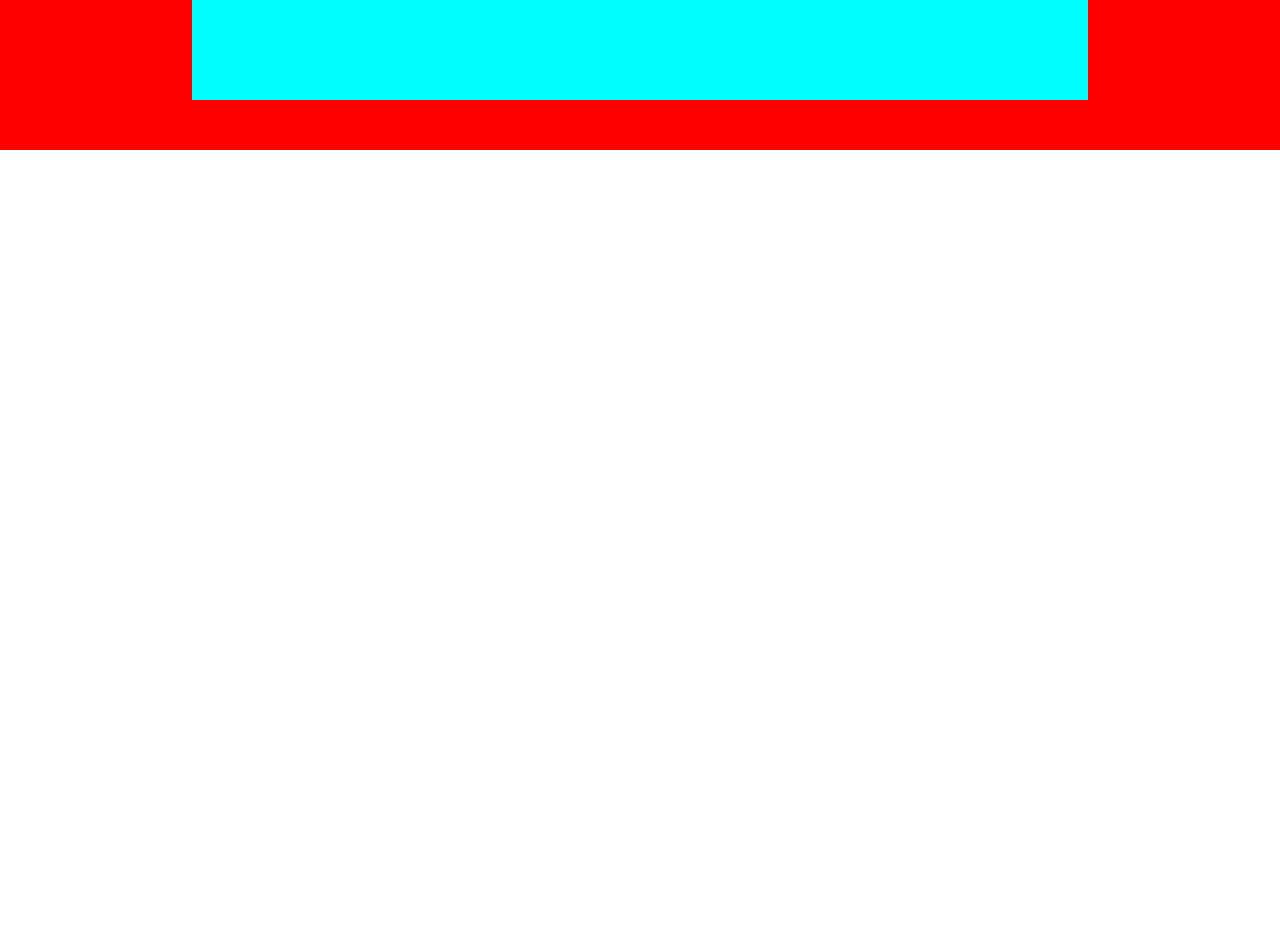
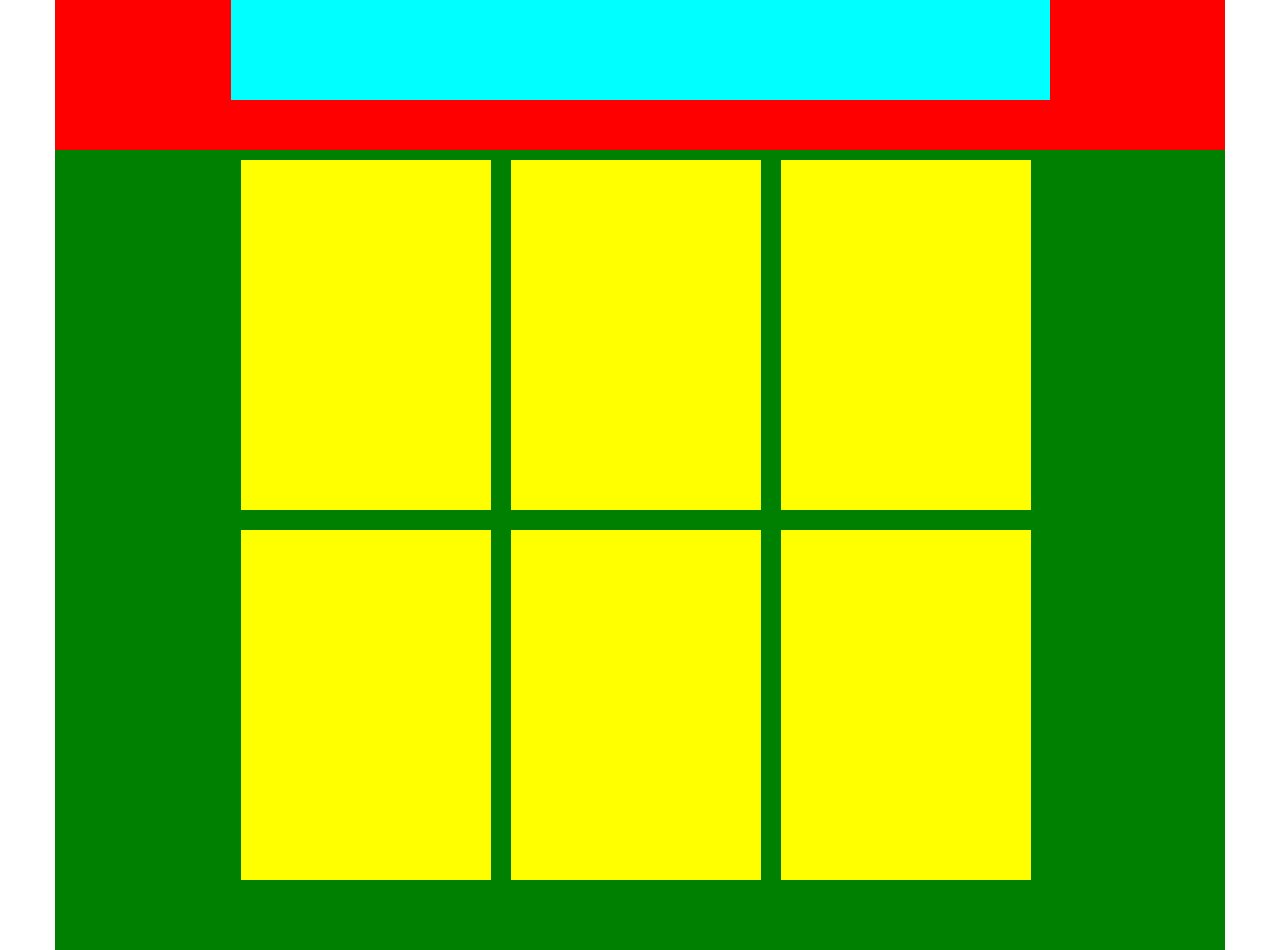
Before and after one commit to alep-2000/html-css-boolando, a plain HTML site: page index.html in a window 1280 px wide. Before the commit the page ends 800 px from the top, so only its background shows below. Drawn offline with Linux system fonts and the light colour scheme.

Commit message:
[FEAT][STYLE]Add structure section-main and style

```diff
--- a/CSS/style.css
+++ b/CSS/style.css
@@ -6,8 +6,9 @@
 
 /* SECTION-1 */
 .section-1{
-    width: 100%;
-    height: 200px;
+    width: 1170px;
+    height: 150px;
+    margin: 0 auto;
 }
 
 .container-1{
@@ -28,3 +29,31 @@
     background-color: aqua;
 }
 /* END SECTION-1 */
+/* SECTION-2 */
+.section-2{
+    width: 1170px;
+    height: 800px;
+    margin: 0 auto;
+}
+
+.container-2{
+    width: 100%;
+    height: 800px;
+    background-color: green;
+}
+
+.row-2{
+    width: 70%;
+    height: 200px;
+    margin: 0 auto;
+    display: flex;
+    flex-wrap:wrap ;
+}
+
+.col-33{
+    width: 250px;
+    height: 350px;
+    margin: 10px;
+    background-color: yellow;
+}
+/* END SECTION-2 */
--- a/index.html
+++ b/index.html
@@ -23,7 +23,30 @@
     <!-- END HEADER -->
     <!-- MAIN -->
     <main>
+        <div class="section-2">
+            <div class="container-2">
+                <div class="row-2">
+                    <div class="col-33">
 
+                    </div>
+                    <div class="col-33">
+
+                    </div>
+                    <div class="col-33">
+
+                    </div>
+                    <div class="col-33">
+
+                    </div>
+                    <div class="col-33">
+
+                    </div>
+                    <div class="col-33">
+
+                    </div>
+                </div>
+            </div>
+        </div>
     </main>
     <!-- END MAIN -->
     <!-- FOOTER -->
```
